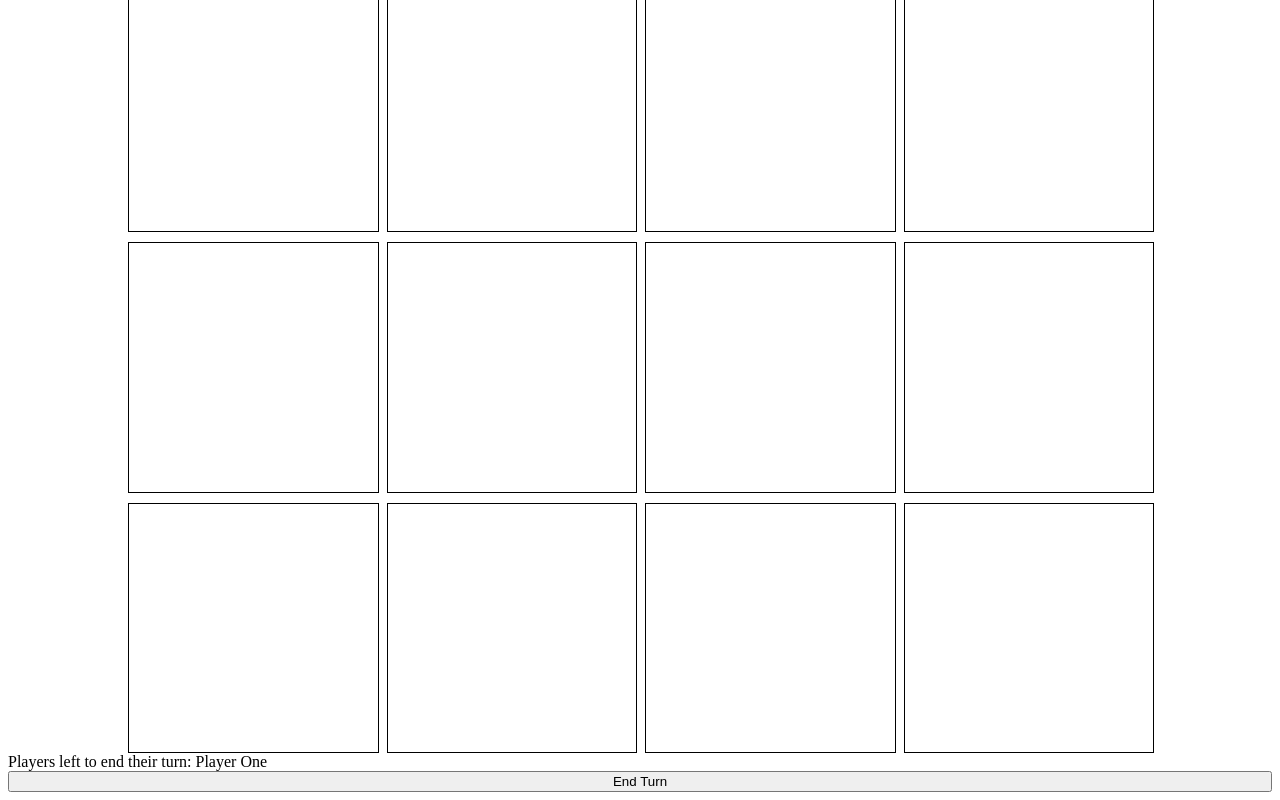
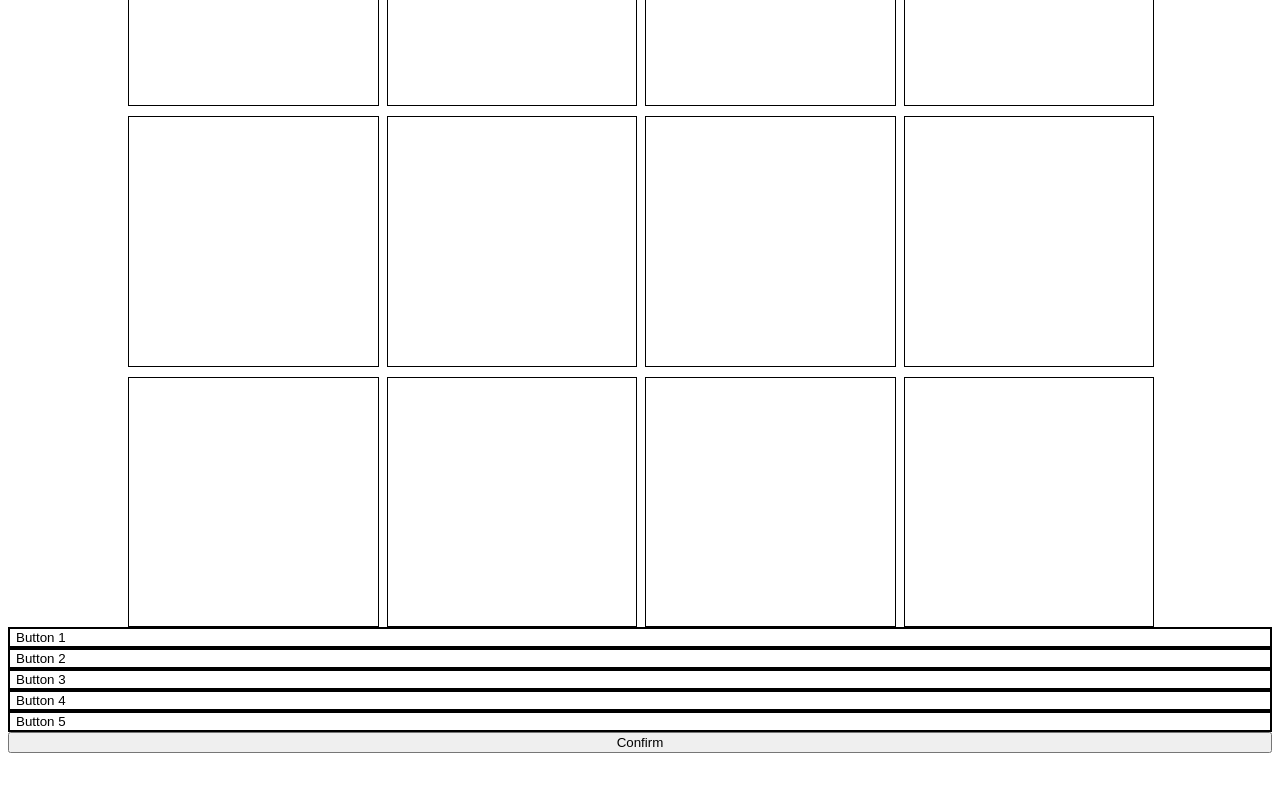
Before and after one commit to SDupZ/villages, a React (Create React App) app: page / in a window 1280 px wide. Shown: the part 413-1213 px from the top of the page. After the commit the page ends 1174 px from the top, so only its background shows below. Built offline with nearby package versions, Linux system fonts and the light colour scheme.

Commit message:
Add selection

```diff
--- a/src/pages/Home/components/GameBoard/index.js
+++ b/src/pages/Home/components/GameBoard/index.js
@@ -4,27 +4,22 @@ import * as Styled from './GameBoard.styled';
 
 
 export default function GameBoard(props) {
-  const [activeCell, setActiveCell] = React.useState(-1);
-  const { boardState } = props;
+  const { boardState, activeCell, handleCellClicked } = props;
   const { gridWidth, gridHeight, cellData } = boardState;
-
-  const handleCellClicked = (cellNumber) => {
-    setActiveCell(cellNumber);
-  }
 
   return (
     <Styled.GameBoard
       gridWidth={gridWidth}
       gridHeight={gridHeight}
     >
-      {cellData.map((_, index) => {
+      {cellData.map((cellData, index) => {
         return (
           <Styled.Cell
             key={index}
             onClick={() => handleCellClicked(index)}
             isActive={index === activeCell}
           >
-            <Styled.CellContent />
+            <Styled.CellContent>{cellData.block}</Styled.CellContent>
           </Styled.Cell>
         );
       })}
--- a/src/pages/Home/index.js
+++ b/src/pages/Home/index.js
@@ -27,10 +27,28 @@ const initialBoardState = {
 };
 
 
-const END_TURN = 'gameState/END_TURN';
+const PLACE_BLOCK = 'gameState/PLACE_BLOCK';
 const SELECT_BLOCK = 'gameState/SELECT_BLOCK';
 
-const boardStateReducer = (state, action) => state;
+const boardStateReducer = (state, action) => {
+  const { type, payload } = action;
+  const { block, cellNumber } = payload;
+
+  let newState = {};
+
+  switch (type) {
+    case PLACE_BLOCK:
+      const newCellData = [...state.cellData];
+      newCellData[cellNumber] = { ...newCellData[cellNumber], block, };
+      newState = {
+        ...state,
+        cellData: newCellData,
+      };
+      return newState;
+    default:
+      return state;
+  }
+};
 
 const gameStateReducer = (state, action) => {
   const { type, payload } = action;
@@ -38,7 +56,7 @@ const gameStateReducer = (state, action) => {
   let newState = {};
 
   switch (type) {
-    case END_TURN:
+    case PLACE_BLOCK:
       const playersLeftToEndTurn = state.playersLeftToEndTurn.filter(player => player.id !== playerId);
       newState = {
         ...state,
@@ -63,16 +81,22 @@ export default function Home() {
   const [gameState, dispatchUpdateGameState] = React.useReducer(gameStateReducer, initialGameState);
   const [boardState, dispatchUpdateBoardState] = React.useReducer(boardStateReducer, initialBoardState);
 
+  const [activeCell, setActiveCell] = React.useState(-1);
+  const handleCellClicked = (cellNumber) => {
+    setActiveCell(cellNumber);
+  }
+
   const phase = gameState.phase;
 
-  const handleEndTurn = () => {
-    dispatchUpdateGameState({ type: END_TURN, payload: { playerId: 1 } })
+  const handlePlaceBlock = () => {
+    dispatchUpdateGameState({ type: PLACE_BLOCK, payload: { playerId: 1 } });
+    dispatchUpdateBoardState({ type: PLACE_BLOCK, payload: { playerId: 1, cellNumber: activeCell, block: gameState.currentBlock } });
   };
 
   const renderBlockSelection = () => {
     return (
       <BlockSelection onSelectBlock={(block) => {
-        dispatchUpdateGameState({ type: SELECT_BLOCK, payload: { block } })
+        dispatchUpdateGameState({ type: SELECT_BLOCK, payload: { block } });
       }} />
     )
   }
@@ -81,12 +105,22 @@ export default function Home() {
 
   return (
     <Styled.Home>
+      <Styled.GameBoard>
+        <GameBoard
+          boardState={boardState}
+          activeCell={activeCell}
+          handleCellClicked={handleCellClicked}
+        />
+      </Styled.GameBoard>
+
       {phase === gamePhases.BLOCK_SELECTION && renderBlockSelection()}
       {phase === gamePhases.BLOCK_PLACEMENT && renderBlockPlacement()}
-
-      <Styled.GameBoard><GameBoard boardState={boardState} /></Styled.GameBoard>
-      <div>Players left to end their turn: {gameState.playersLeftToEndTurn.map((player) => (player.name))}</div>
-      <button onClick={handleEndTurn}>End Turn</button>
+      {phase === gamePhases.BLOCK_PLACEMENT && (
+        <React.Fragment>
+          <button onClick={handlePlaceBlock}>Confirm block placement</button>
+          <div>Players left to end their turn: {gameState.playersLeftToEndTurn.map((player) => (player.name))}</div>
+        </React.Fragment>
+      )}
     </Styled.Home>
   );
 }
--- a/src/utils/index.js
+++ b/src/utils/index.js
@@ -3,7 +3,8 @@ export const getInitialCellData = (gridWidth, gridHeight) => {
   const cells = Array
     .from(Array(numberOfGridCells).keys())
     .map(() => ({
-      isEmpty: true,
+      block: null,
+      isNullBlock: false,
     }));
 
   return cells;
```
